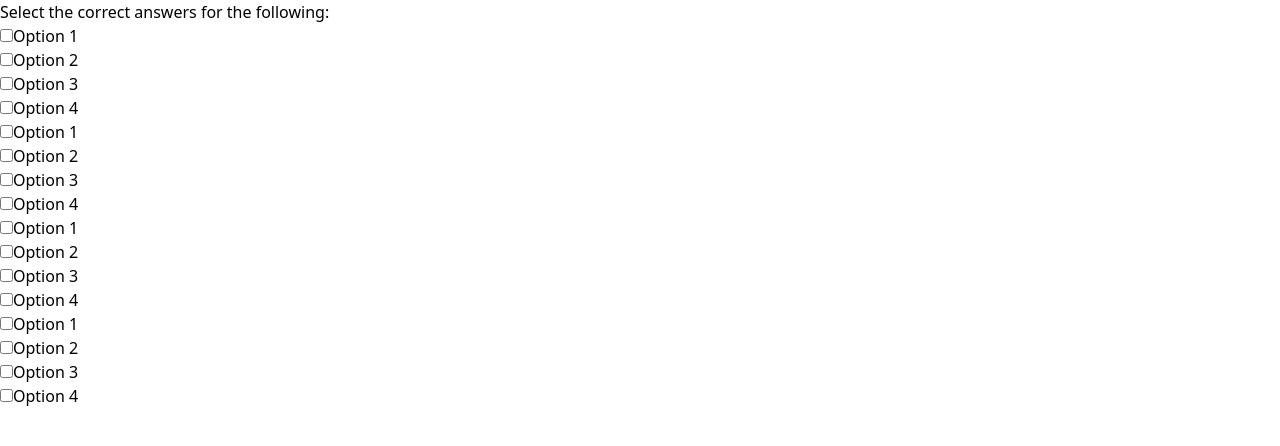
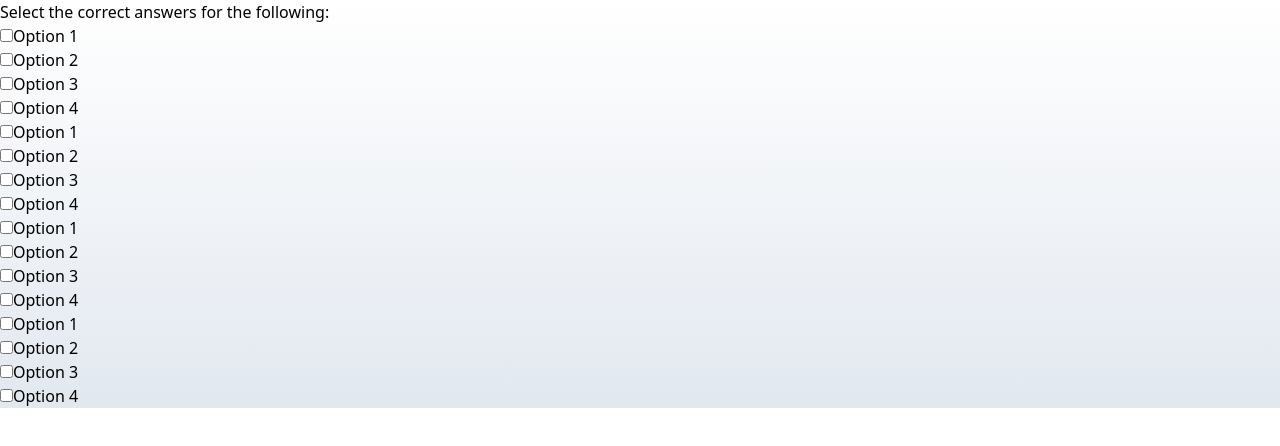
Before and after one commit to nsstarr/react-toggle-switch, a React (Vite) app: page / in a window 1280 px wide. Shown: the top 446 px of the page. Built offline with nearby package versions, Linux system fonts and the light colour scheme.

Commit message:
fix: move context provider to the App.tsx

```diff
--- a/src/App.tsx
+++ b/src/App.tsx
@@ -1,4 +1,5 @@
 import React from "react";
+import { CorrectnessProvider } from "./context/CorrrectnessContext";
 import QuizQuestion from "./components/QuizQuestion";
 
 const App: React.FC = () => {
@@ -29,7 +30,9 @@ const App: React.FC = () => {
 
   return (
     <div className="App">
-      <QuizQuestion question={question} answers={answers} />
+      <CorrectnessProvider>
+        <QuizQuestion question={question} answers={answers} />
+      </CorrectnessProvider>
     </div>
   );
 };
--- a/src/components/AnswerToggle.tsx
+++ b/src/components/AnswerToggle.tsx
@@ -6,6 +6,7 @@ interface AnswerOption {
   label: string;
   correct: boolean;
 }
+
 interface AnswerToggleProps {
   answers: AnswerOption[];
   onAnswerCorrect: () => void; // Callback when the correct answer is selected
@@ -18,7 +19,7 @@ const AnswerToggle: React.FC<AnswerToggleProps> = ({
   const [selectedAnswer, setSelectedAnswer] = useState<number | null>(null); // Track selected answer
   const [isLocked, setIsLocked] = useState(false); // Track if the answer is locked
 
-  const { correctness, setCorrectness } = useCorrectness();
+  const { setCorrectness } = useCorrectness(); // Get the setCorrectness function from context
 
   useEffect(() => {
     if (selectedAnswer !== null) {
@@ -26,14 +27,13 @@ const AnswerToggle: React.FC<AnswerToggleProps> = ({
         (answer) => answer.id === selectedAnswer
       )?.correct;
       if (isCorrect) {
-        setCorrectness((prev: number) => prev + 25);
-        setIsLocked(true);
+        setCorrectness((prev: number) => prev + 25); // Update correctness via context
+        setIsLocked(true); // Lock the answer once correct
         onAnswerCorrect(); // Notify parent of correct answer
       }
     }
-  }, [selectedAnswer, answers, setCorrectness, onAnswerCorrect]);
+  }, [selectedAnswer]);
 
-  // Handle when the user selects an answer
   const handleSelect = (answerId: number) => {
     if (!isLocked) {
       setSelectedAnswer(answerId);
@@ -41,10 +41,7 @@ const AnswerToggle: React.FC<AnswerToggleProps> = ({
   };
 
   return (
-    <div
-      className="question-toggle-container"
-      style={{ backgroundColor: `rgba(0, 255, 0, ${correctness / 100})` }} // Update background color based on correctness
-    >
+    <div className="question-toggle-container">
       <div className="toggle-group">
         {answers.map((answer) => (
           <div
--- a/src/components/QuizQuestion.tsx
+++ b/src/components/QuizQuestion.tsx
@@ -1,6 +1,8 @@
-import React, { useState } from "react";
-import QuestionToggle from "./AnswerToggle";
-import { CorrectnessProvider } from "../context/CorrrectnessContext";
+import React from "react";
+import AnswerToggle from "./AnswerToggle";
+import {
+  useCorrectness,
+} from "../context/CorrrectnessContext";
 
 interface AnswerOption {
   id: number;
@@ -14,27 +16,34 @@ interface QuizQuestionProps {
 }
 
 const QuizQuestion: React.FC<QuizQuestionProps> = ({ question, answers }) => {
-  const [correctnessCount, setCorrectnessCount] = useState(0); // Track how many questions are correctly answered and locked
+  const { correctness } = useCorrectness();
 
-  // Callback when a question is correctly answered
-  const handleAnswerCorrect = () => {
-    setCorrectnessCount(correctnessCount + 1); // Increment the count when a question is locked with the correct answer
+  const getBackgroundGradient = () => {
+    switch (correctness) {
+      case 100:
+        return "bg-gradient-to-b from-[#76E0C2] to-[#59CADA]";
+      case 75:
+        return "bg-gradient-to-b from-[#F9E878] to-[#D3972E]";
+      case 50:
+        return "bg-gradient-to-b from-[#F1B496] to-[#EA806A]";
+      case 25:
+        return "bg-gradient-to-b from-[#F6B868] to-[#EE6B2D]";
+      default:
+        return "bg-gradient-to-b from-white to-slate-200"; // No gradient for 0% correctness
+    }
   };
 
   return (
-    <CorrectnessProvider>
-      <div>
+    <div className={`w-full h-full ${getBackgroundGradient()}`}>
       <h1>{question}</h1>
-        {/* Loop over the questions and render QuestionToggle for each */}
       {answers.map((answer) => (
-          <QuestionToggle
+        <AnswerToggle
           key={answer.id}
           answers={answers}
-            onAnswerCorrect={handleAnswerCorrect}
+          onAnswerCorrect={() => {}}
         />
       ))}
     </div>
-    </CorrectnessProvider>
   );
 };
 
--- a/src/context/CorrrectnessContext.tsx
+++ b/src/context/CorrrectnessContext.tsx
@@ -1,13 +1,14 @@
-import React, { createContext, useContext, useState } from "react";
+import React, { createContext, useContext, useState, ReactNode } from "react";
 
 const CorrectnessContext = createContext<any>(null);
 
 export const useCorrectness = () => useContext(CorrectnessContext);
 
-export const CorrectnessProvider: React.FC<{ children: React.ReactNode }> = ({
+export const CorrectnessProvider: React.FC<{ children: ReactNode }> = ({
   children,
 }) => {
-  const [correctness, setCorrectness] = useState(0); // Shared correctness state
+  const [correctness, setCorrectness] = useState(0);
+
   return (
     <CorrectnessContext.Provider value={{ correctness, setCorrectness }}>
       {children}
```
Lines whose indentation alone changed are shown as unchanged.
